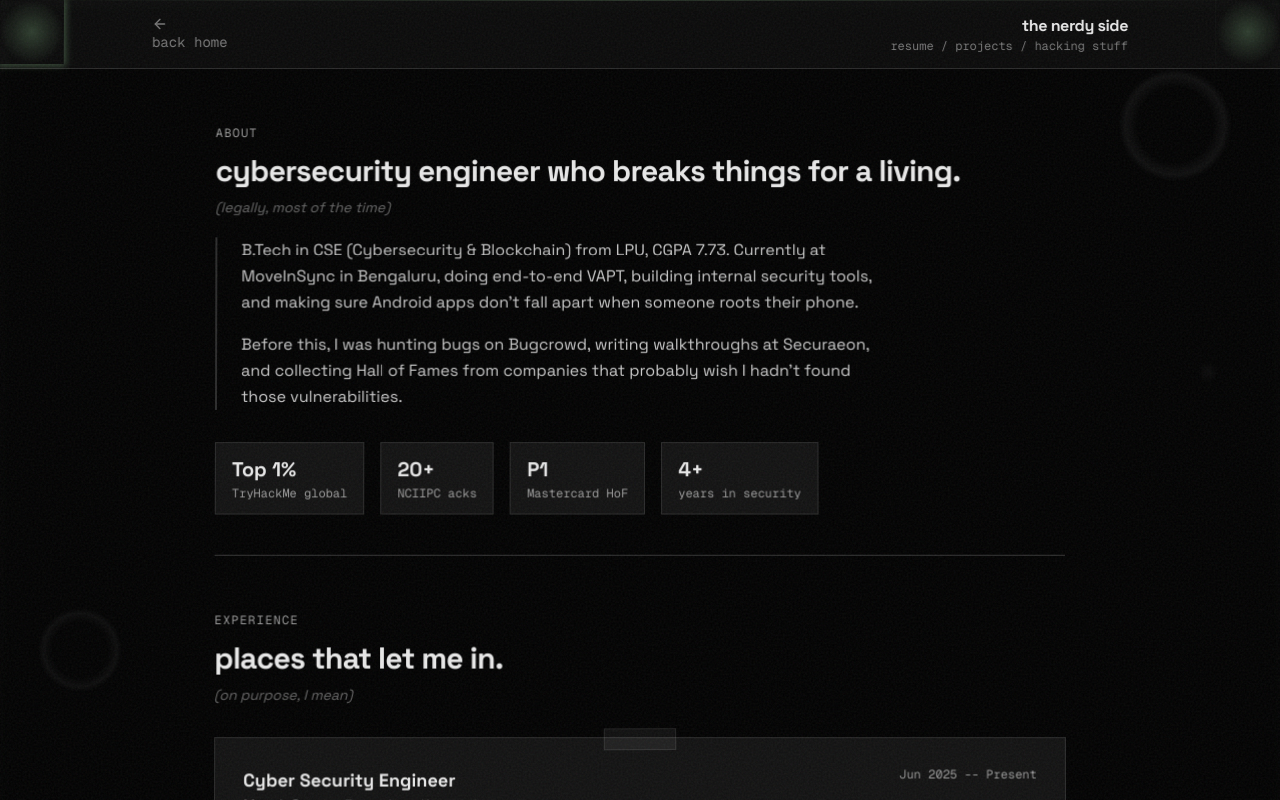
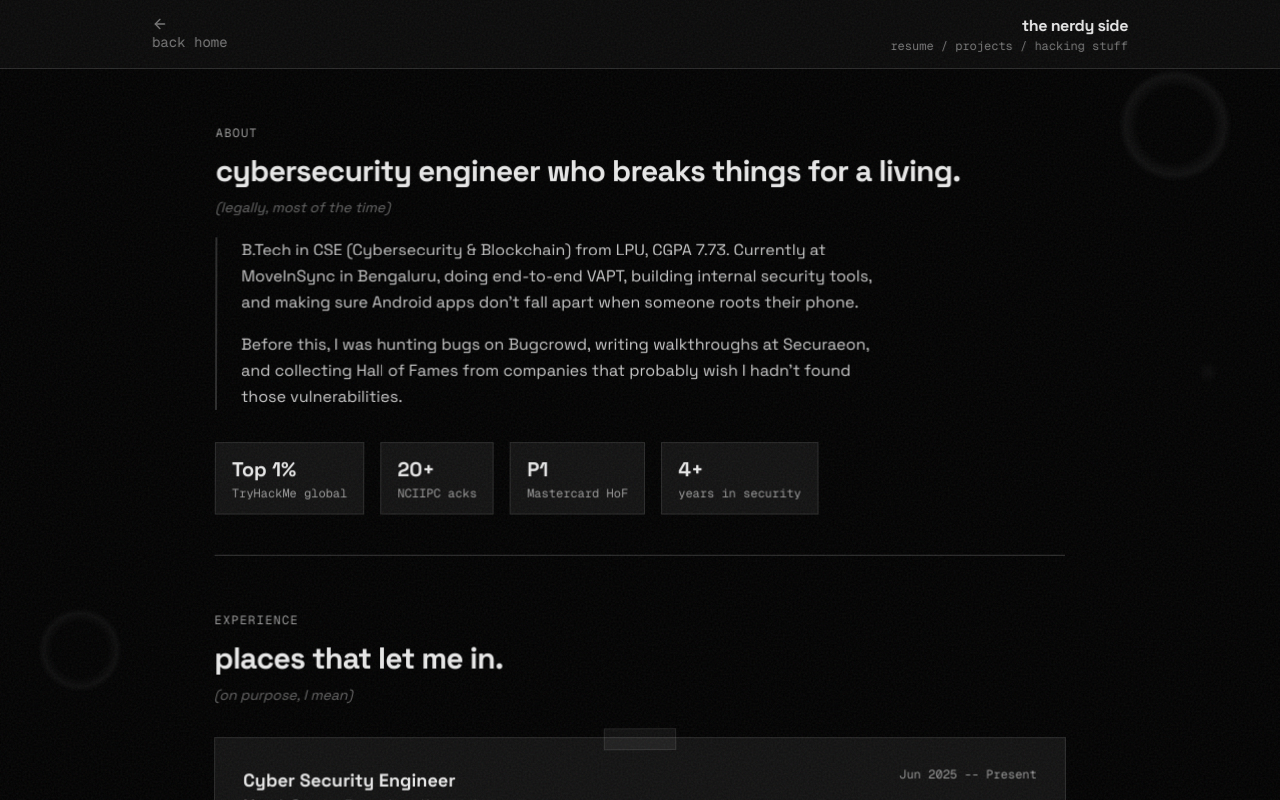
Before and after one commit to Somchandra17/v0-som-chandra-portfolio, a Next.js app: page /nerdy in a window 1280 px wide. Shown: the top 800 px of the page. Built offline with nearby package versions, Linux system fonts and the light colour scheme.

Commit message:
style: remove green glow border from nerdy page\n\nChange default name color to pastel pink and remove\nanimation effects.

```diff
--- a/app/nerdy/page.tsx
+++ b/app/nerdy/page.tsx
@@ -118,22 +118,6 @@ export default function NerdyPage() {
 
       <PageTransition>
         <div className="relative min-h-screen">
-          {/* Glowing border edges */}
-          <div className="pointer-events-none fixed inset-0 z-50">
-            {/* Top edge */}
-            <div className="absolute top-0 left-0 right-0 h-px neon-edge-h" />
-            {/* Bottom edge */}
-            <div className="absolute bottom-0 left-0 right-0 h-px neon-edge-h" />
-            {/* Left edge */}
-            <div className="absolute top-0 bottom-0 left-0 w-px neon-edge-v" />
-            {/* Right edge */}
-            <div className="absolute top-0 bottom-0 right-0 w-px neon-edge-v" />
-            {/* Corner glows */}
-            <div className="absolute top-0 left-0 w-16 h-16 neon-corner" style={{ animationDelay: "0s" }} />
-            <div className="absolute top-0 right-0 w-16 h-16 neon-corner" style={{ animationDelay: "0.75s" }} />
-            <div className="absolute bottom-0 right-0 w-16 h-16 neon-corner" style={{ animationDelay: "1.5s" }} />
-            <div className="absolute bottom-0 left-0 w-16 h-16 neon-corner" style={{ animationDelay: "2.25s" }} />
-          </div>
 
           {/* -- About -- */}
           <section className="relative z-10 mx-auto max-w-4xl px-6 pt-14 pb-10">
--- a/app/page.tsx
+++ b/app/page.tsx
@@ -105,13 +105,13 @@ export default function Home() {
 
   const cycleName = () => {
     setIsHoverLocked(true)
-    setNameMode((prev) => prev === "default" ? "nerdy" : prev === "nerdy" ? "creative" : "default")
+    setNameMode((prev) => prev === "default" ? "nerdy" : prev === "nerdy" ? "default" : "default")
   }
 
   const nameConfig = {
-    default: { text: "Som", color: "#e8e8e8", shadow: "none" },
+    default: { text: "som", color: "#f0c6cf", shadow: "0 0 6px rgba(240, 198, 207, 0.25)" },
     nerdy: { text: "0xs0m", color: "#7fb07f", shadow: "0 0 8px rgba(127, 176, 127, 0.4)" },
-    creative: { text: "som", color: "#f2a0b0", shadow: "0 0 8px rgba(242, 160, 176, 0.4)" },
+    creative: { text: "som", color: "#f0c6cf", shadow: "0 0 6px rgba(240, 198, 207, 0.25)" },
   }
   const [heroIdx, setHeroIdx] = useState(0)
 
```
